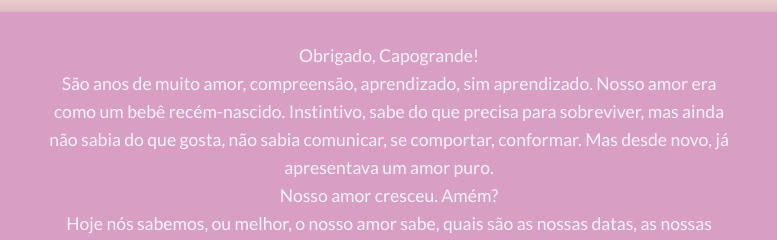
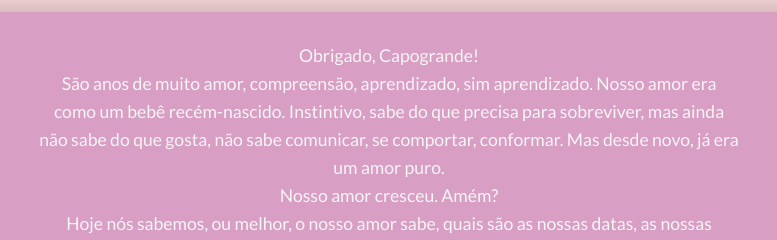
Before and after one commit to igoreliz/nossocantinho, a plain HTML site: page index.html in a window 1280 px wide. Shown: the part 1488-1728 px from the top of the page, 251-1028 px from the left. Drawn offline with nearby package versions, Linux system fonts and the light colour scheme.

Commit message:
Update index.html

```diff
--- a/index.html
+++ b/index.html
@@ -121,7 +121,7 @@
     <footer class="rodape">
         <p>Obrigado, Capogrande!</p>
 
-        <p>São anos de muito amor, compreensão, aprendizado, sim aprendizado. Nosso amor era como um bebê recém-nascido. Instintivo, sabe do que precisa para sobreviver, mas ainda não sabia do que gosta, não sabia comunicar, se comportar, conformar. Mas desde novo, já apresentava um amor puro.</p>
+        <p>São anos de muito amor, compreensão, aprendizado, sim aprendizado. Nosso amor era como um bebê recém-nascido. Instintivo, sabe do que precisa para sobreviver, mas ainda não sabe do que gosta, não sabe comunicar, se comportar, conformar. Mas desde novo, já era um amor puro.</p>
 
         <p>Nosso amor cresceu. Amém?</p>
 
```
